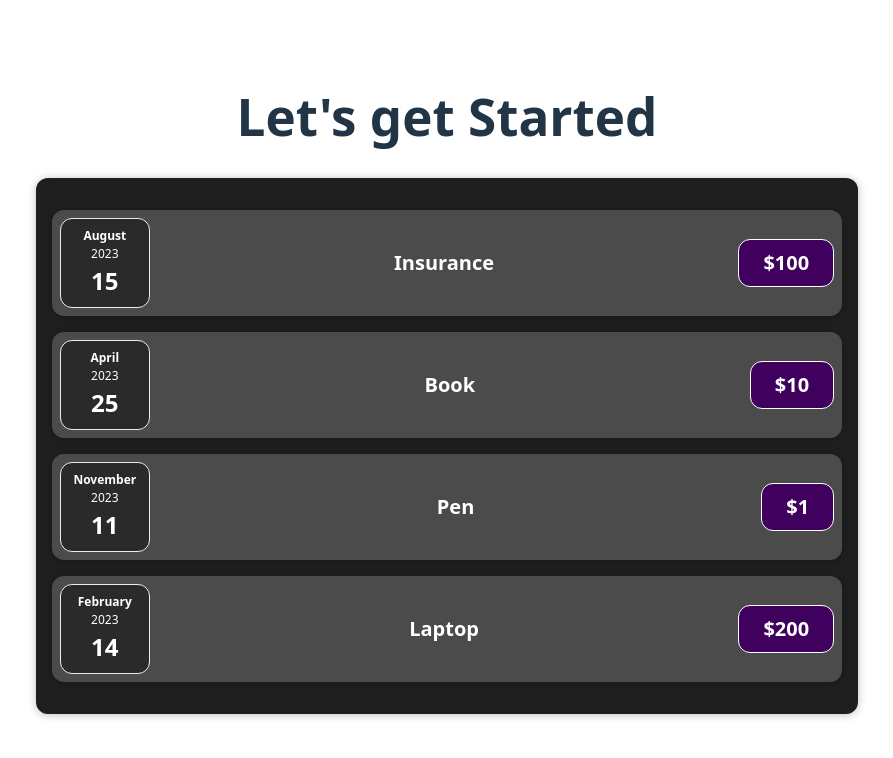
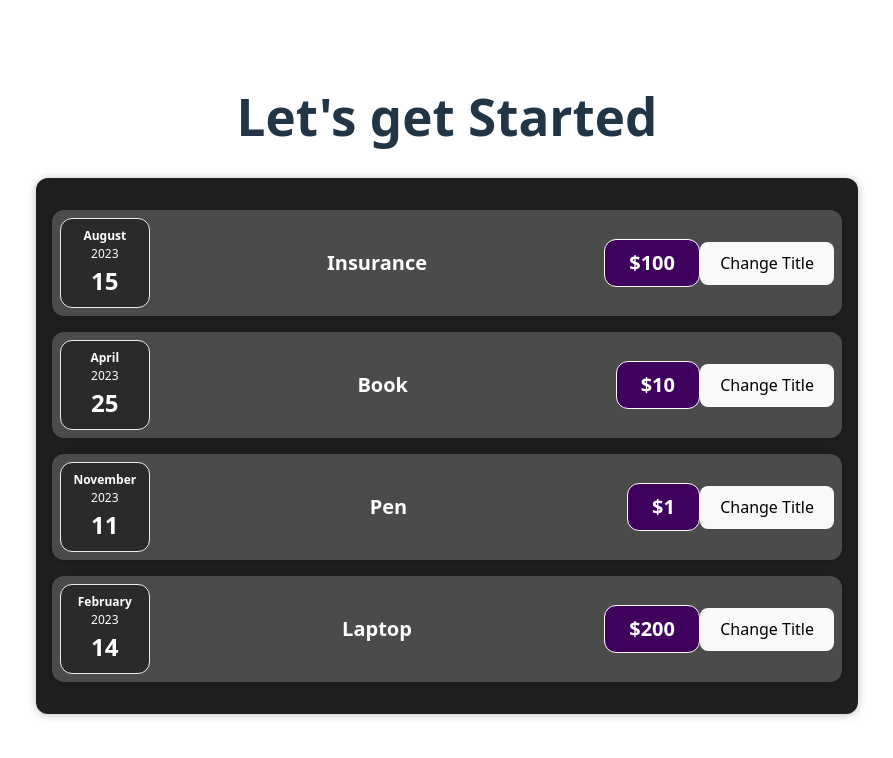
Before and after one commit to Abu-Faizan-Omer/first-reactjs, a React (Vite) app: page / in a window 1280 px wide. Shown: the top 758 px of the page, without its empty margins (193-1086 px from the left). Built offline with nearby package versions, Linux system fonts and the light colour scheme.

Commit message:
Listening for Events

```diff
--- a/src/components/Expenses/ExpenseItem.jsx
+++ b/src/components/Expenses/ExpenseItem.jsx
@@ -1,10 +1,13 @@
 import "./ExpenseItem.css";
 import ExpenseDate from "./ExpenseDate"
-import Card from  "./Card"
+import Card from  "../UI/Card"
 
 function ExpenseItem(props) {
+  let buttonClickHandler = (event) => {
+    console.log("Button clicked")
+  }
+
   return (
-
     <Card className="expense-item">
 
       <ExpenseDate date={props.date}/>
@@ -16,6 +19,7 @@ function ExpenseItem(props) {
       <div className="expense-item__price">
         ${props.price}
       </div>
+       <button onClick={buttonClickHandler}>Change Title</button>
 
     </Card>
   );
--- a/src/components/Expenses/Expenses.jsx
+++ b/src/components/Expenses/Expenses.jsx
@@ -1,6 +1,6 @@
 import "./Expenses.css";
 import ExpenseItem from "./ExpenseItem"
-import Card from "./Card"
+import Card from "../UI/Card"
 
 function Expenses(props) {
   return (
```
Also changed, not shown: src/components/UI/Card.css (renamed from src/components/Expenses/Card.css), src/components/UI/Card.jsx (renamed from src/components/Expenses/Card.jsx).
